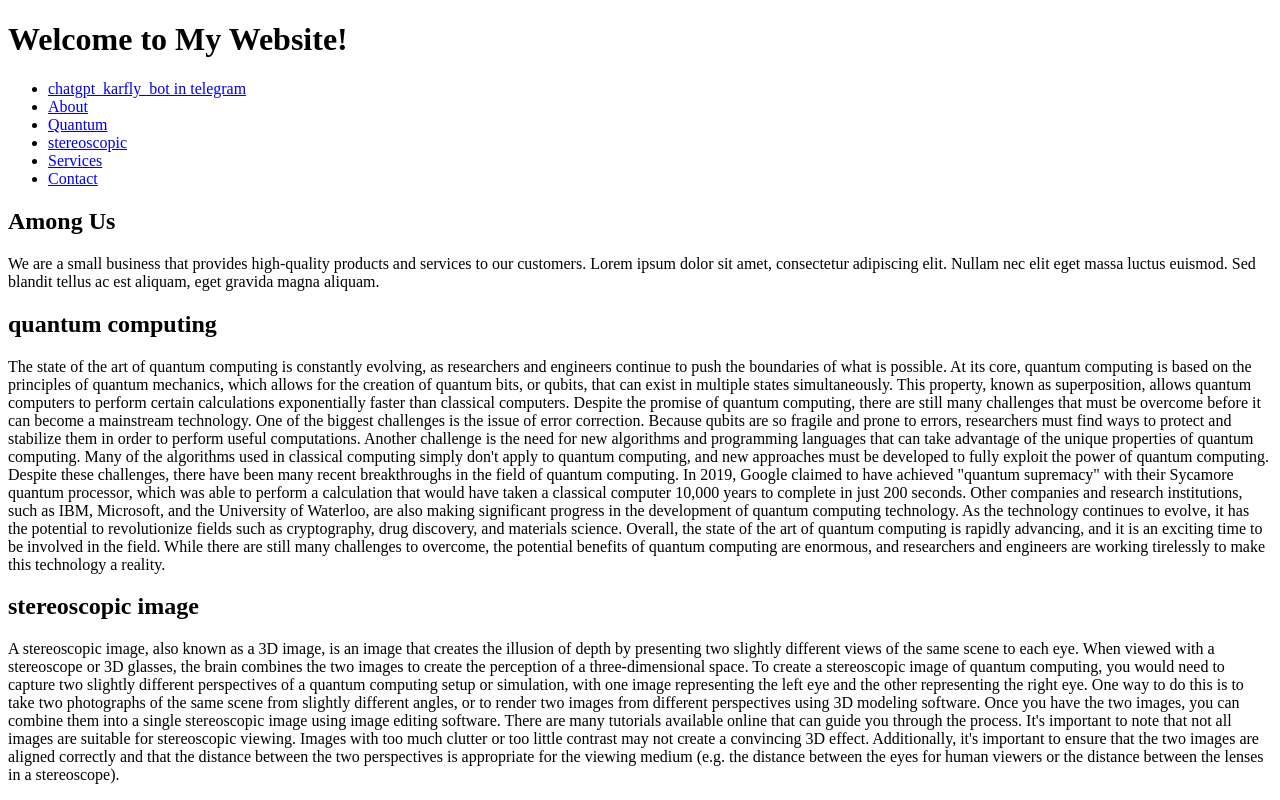
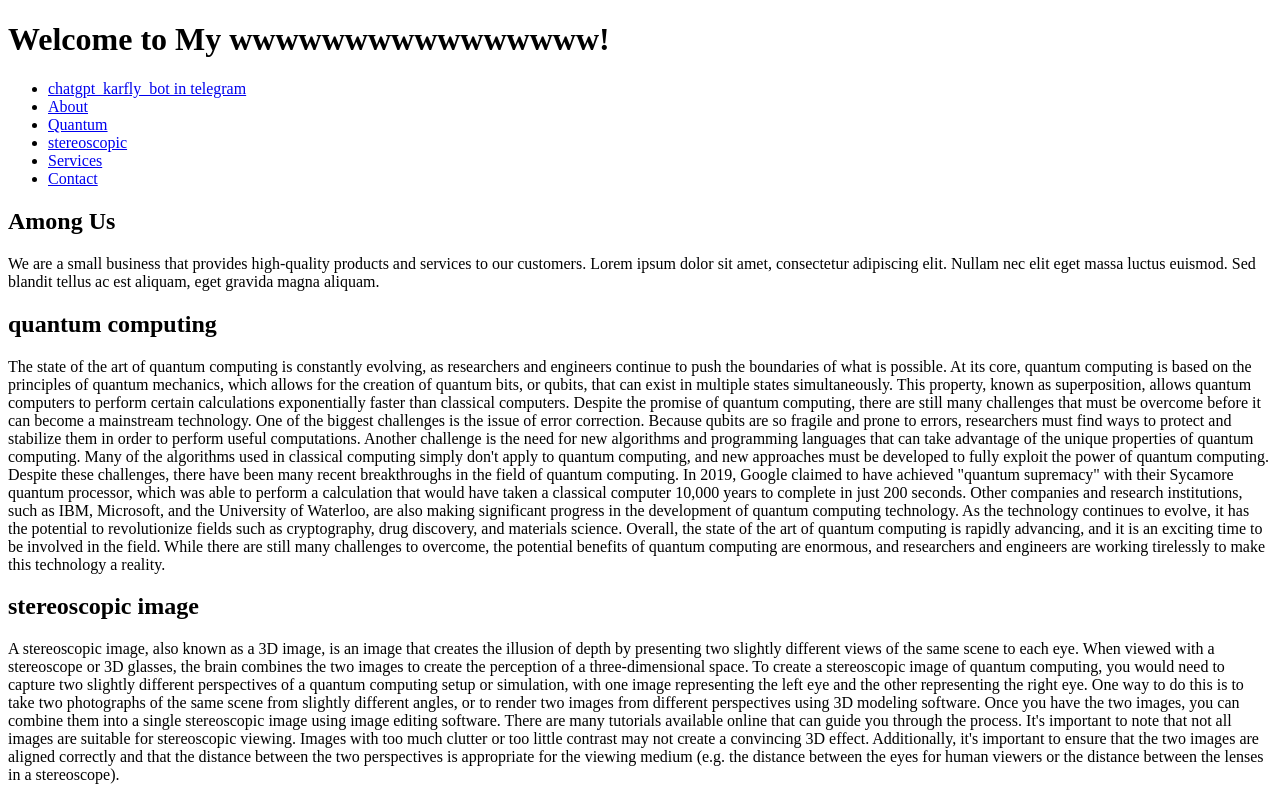
Before and after one commit to leonfabian/cuddly-journey, a plain HTML site: page index.html in a window 1280 px wide. Shown: the top 800 px of the page. Drawn offline with Linux system fonts and the light colour scheme.

Commit message:
Update index.html

```diff
--- a/index.html
+++ b/index.html
@@ -5,7 +5,7 @@
 </head>
 <body>
  <header>
-  <h1>Welcome to My Website!</h1>
+  <h1>Welcome to My wwwwwwwwwwwwwwww!</h1>
   <nav>
    <ul>
     <li><a href="https://t.me/chatgpt_karfly_bot">chatgpt_karfly_bot in telegram</a></li>
```
